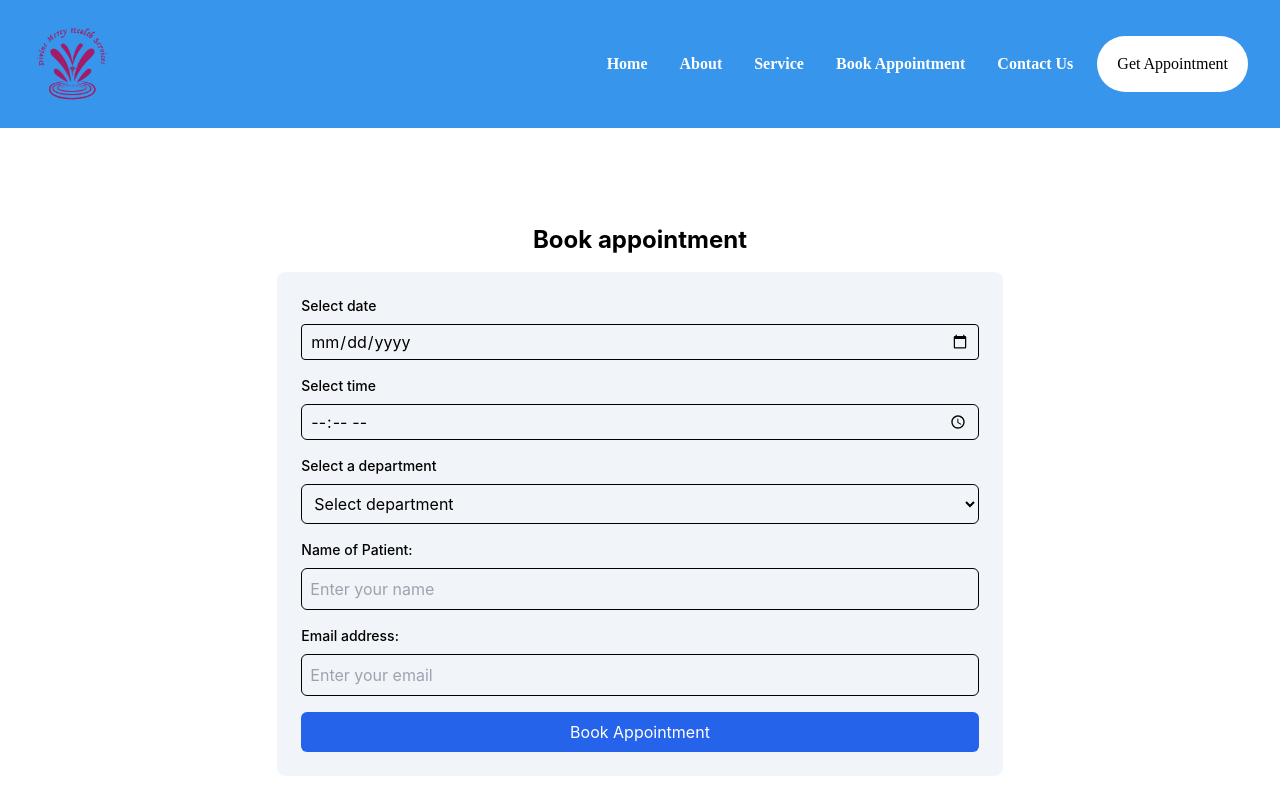
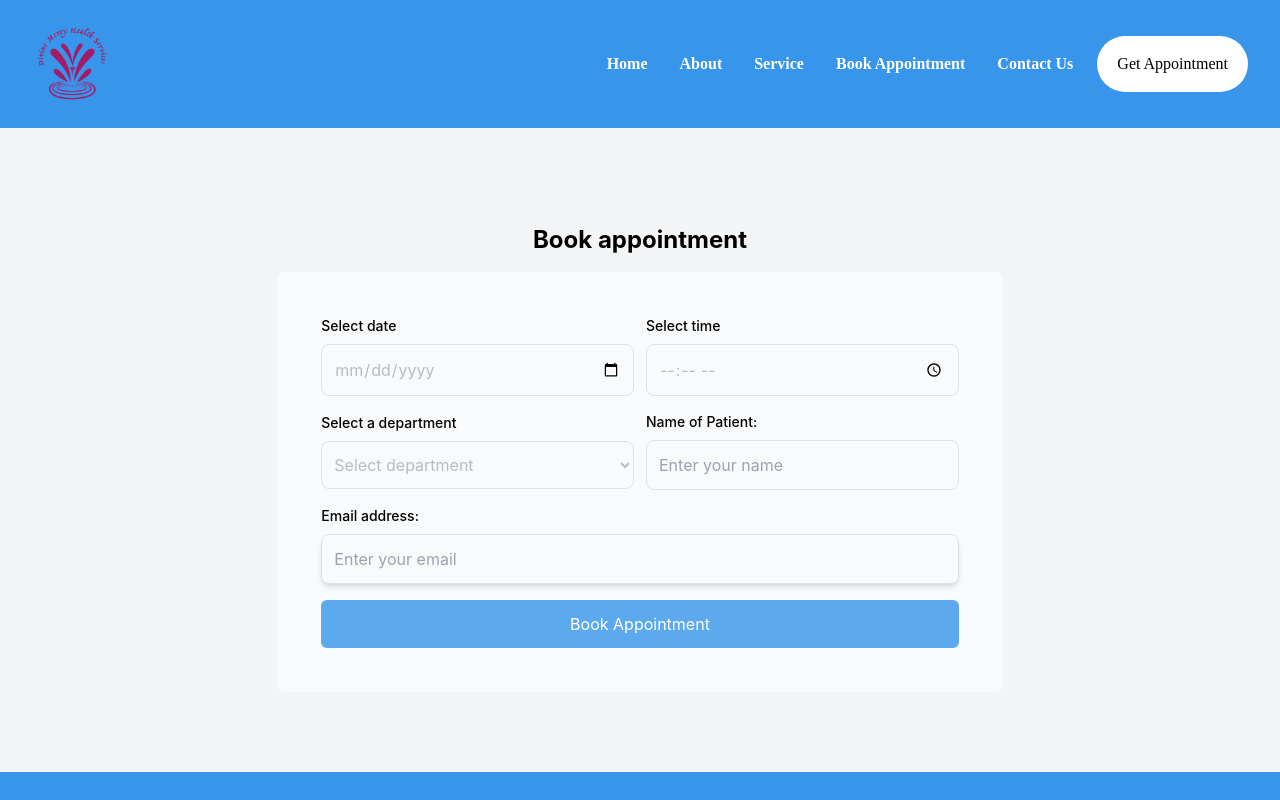
Before and after one commit to Enochkamsuan/dmsh, a React (Create React App) app: page /make_appointment in a window 1280 px wide. Shown: the top 800 px of the page. Built offline with nearby package versions, Linux system fonts and the light colour scheme.

Commit message:
form updated

```diff
--- a/src/pages/contact.jsx
+++ b/src/pages/contact.jsx
@@ -2,15 +2,15 @@ import React from "react";
 
 const Contact = () => {
   return (
-    <div className="bg-slate-300 px-8 md:px-16 lg:px-24 py-5 md:py-20">
-      <form className="w-2/3 mx-auto bg-white rounded p-4">
+    <div className="  bg-gray-100 px-8 md:px-16 lg:px-24 py-5 md:py-20">
+      <form className="w-2/3 mx-auto bg-slate-50 rounded-md p-11">
         <div className="flex items-center gap-3">
           <div className="w-full">
             <label className="block text-sm font-medium mb-2">First name</label>
             <input
               type="text"
-              placeholder="Enter your First name"
-              className="border border-black bg-transparent outline-none rounded placeholder:text-black px-2 py-1 w-full"
+              placeholder="first name"
+              className="border border-black/5 shadow-md bg-transparent outline-none rounded-md placeholder:text-slate-400 px-3 py-4 w-full"
             />
           </div>
           <div className="w-full">
@@ -18,7 +18,7 @@ const Contact = () => {
             <input
               type="text"
               placeholder="Enter your Last name"
-              className="border border-black bg-transparent outline-none rounded placeholder:text-black px-2 py-1 w-full"
+              className="border border-black/5 shadow-md bg-transparent outline-none rounded-md placeholder:text-slate-400 px-3 py-4 w-full"
             />
           </div>
         </div>
@@ -28,7 +28,7 @@ const Contact = () => {
             <input
               type="text"
               placeholder="Enter your Email"
-              className="border border-black bg-transparent outline-none rounded placeholder:text-black px-2 py-1 w-full"
+              className="border border-black/5 shadow-md bg-transparent outline-none rounded-md placeholder:text-slate-400 px-3 py-4 w-full"
             />
           </div>
           <div className="w-full">
@@ -39,16 +39,16 @@ const Contact = () => {
                 e.target.value = e.target.value.replace(/[^0-9]/g, "");
               }}
               placeholder="Enter your phone number"
-              className="border border-black bg-transparent outline-none rounded placeholder:text-black px-2 py-1 w-full"
+              className="border border-black/5 shadow-md bg-transparent outline-none rounded-md placeholder:text-slate-400 px-3 py-4 w-full"
             />
           </div>
         </div>
         <div>
             <label className="block text-sm font-medium mb-2">Message</label>
-            <textarea rows="10" className="border border-black focus:outline-none w-full p-3"></textarea>
+            <textarea rows="10" className="border border-black/5 shadow-md bg-transparent outline-none rounded-md placeholder:text-slate-400 w-full p-3"></textarea>
         </div>
-        <div>
-            <button className="bg-cyan-500 rounded-md text-white py-2 px-4">Submit</button>
+        <div className="my-4">
+            <button className="bg-cyan-500 rounded-md text-white py-3 px-12">Submit</button>
         </div>
       </form>
     </div>
--- a/src/pages/makeAppointment.jsx
+++ b/src/pages/makeAppointment.jsx
@@ -61,14 +61,15 @@ const MakeAppointment = () => {
   const today = new Date().toISOString().split("T")[0];
 
   return (
-    <div className="px-8 md:px-16 lg:px-24 py-5 md:py-20">
+    <div className="px-8 md:px-16 lg:px-24 py-5 md:py-20 bg-gray-100">
       {bookForm === "form" ? (
         <div className="w-2/3 mx-auto">
           <div className="text-2xl font-bold text-center my-4">
             Book appointment
           </div>
-          <div className="bg-slate-100 rounded-lg p-6">
-            <div className="mb-4">
+          <div className="bg-slate-50 rounded-lg p-11">
+           <div className="flex items-center gap-3">
+             <div className="mb-4 w-full">
               <label className="block text-sm font-medium mb-2">
                 Select date
               </label>
@@ -77,10 +78,10 @@ const MakeAppointment = () => {
                 value={selectedDate}
                 onChange={(e) => setSelectedDate(e.target.value)}
                 min={today}
-                className="border border-black bg-transparent outline-none rounded px-2 py-1 w-full"
+                className="border border-black/10 bg-transparent text-black/25 rounded-lg outline-none p-3 w-full"
               />
             </div>
-            <div className="mb-4">
+            <div className="mb-4 w-full">
               <label className="block text-sm font-medium mb-2">
                 Select time
               </label>
@@ -88,10 +89,12 @@ const MakeAppointment = () => {
                 type="time"
                 value={selectedTime}
                 onChange={(e) => setSelectedTime(e.target.value)}
-                className="border border-black outline-none bg-transparent text-black rounded-md px-2 py-1 w-full"
+                className="border border-black/10 text-black/25 bg-transparent rounded-lg outline-none p-3 w-full"
               />
             </div>
-            <div className="mb-4">
+           </div>
+           <div className="flex items-center gap-3">
+             <div className="mb-4 w-full">
               <label className="block text-sm font-medium mb-2">
                 Select a department
               </label>
@@ -100,7 +103,7 @@ const MakeAppointment = () => {
                 id="opt"
                 value={selectDepartment}
                 onChange={(e) => setSelectDepartment(e.target.value)}
-                className="border border-black outline-none bg-transparent text-black rounded-md px-2 py-2 w-full"
+                className="border border-black/10 text-black/25 bg-transparent rounded-lg outline-none py-3 px-2 w-full"
               >
                 <option value="">Select department</option>
                 <option value="Vital">Vital</option>
@@ -116,7 +119,7 @@ const MakeAppointment = () => {
                 <option value="Doctor consultation">Doctor consultation</option>
               </select>
             </div>
-            <div className="mb-4">
+            <div className="mb-4 w-full">
               <label className="block text-sm font-medium mb-2">
                 Name of Patient:
               </label>
@@ -125,10 +128,10 @@ const MakeAppointment = () => {
                 onChange={(e) => setName(e.target.value)}
                 placeholder="Enter your name"
                 type="text"
-                className="bg-transparent border border-black rounded-md outline-none w-full p-2"
+                className="border border-black/10 bg-transparent rounded-lg outline-none p-3 w-full"
               />
             </div>
-
+           </div>
             <div className="mb-4">
               <label className="block text-sm font-medium mb-2">
                 Email address:
@@ -138,7 +141,7 @@ const MakeAppointment = () => {
                 onChange={(e) => setEmail(e.target.value)}
                 placeholder="Enter your email"
                 type="email"
-                className="bg-transparent border border-black rounded-md outline-none w-full p-2"
+                className="border border-black/10 bg-transparent shadow-md rounded-lg outline-none p-3 w-full"
               />
             </div>
 
@@ -148,7 +151,7 @@ const MakeAppointment = () => {
 
             <button
               onClick={handleSubmit}
-              className="bg-blue-600 rounded-md text-white py-2 px-4 hover:bg-blue-700 transition-colors w-full"
+              className="bg-primary/80 rounded-md text-white py-3 px-4 hover:bg-primary/70 transition-colors w-full"
             >
               Book Appointment
             </button>
```
